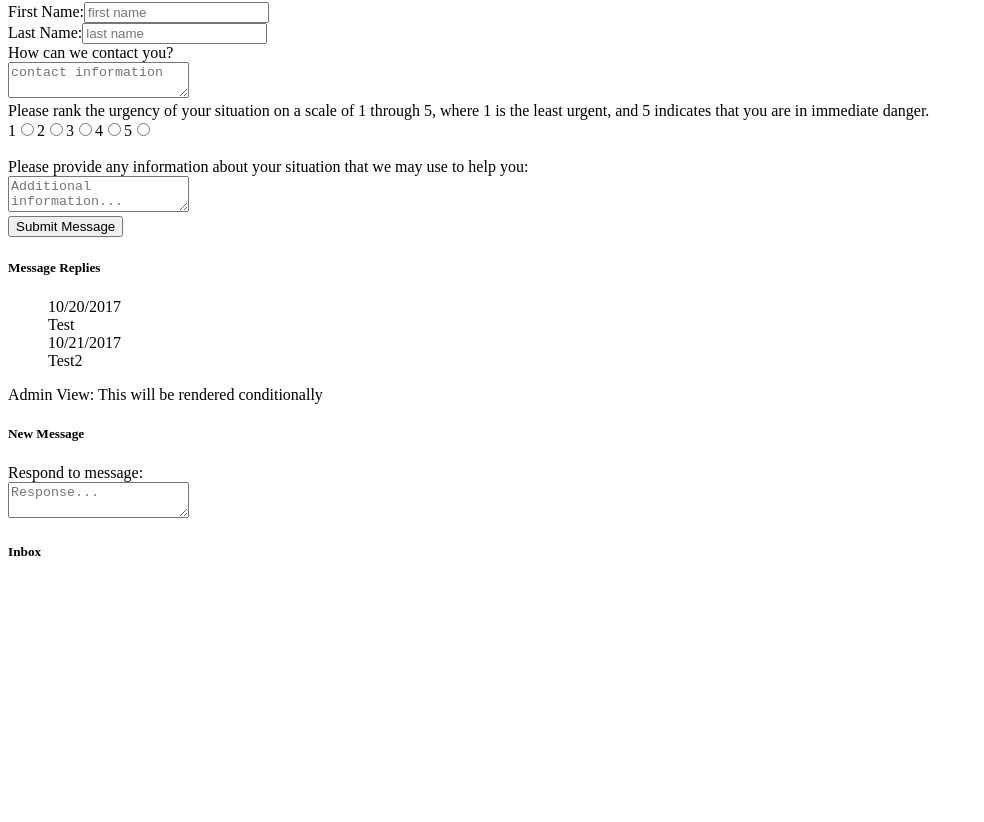
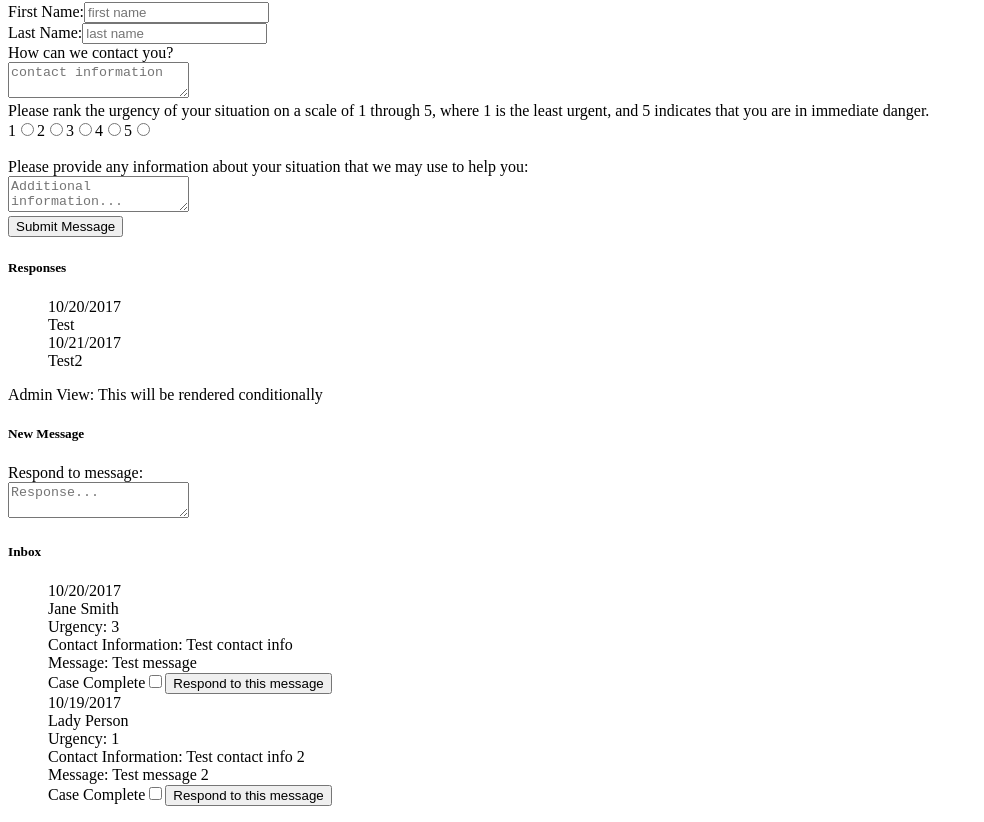
Before and after one commit to sallyyeng/Sesa.me, a React app: page / in a window 1280 px wide. Shown: the part 433-1255 px from the top of the page, without its empty margins (0-984 px from the left). Before the commit the page ends 1015 px from the top, so only its background shows below. Built offline with nearby package versions, Linux system fonts and the light colour scheme; no server answers; the HTML template or start-up script is replaced by a standard one.

Commit message:
Rename user view messages feed to responses. Build out admin messages feed

```diff
--- a/client/src/components/admin/adminView.jsx
+++ b/client/src/components/admin/adminView.jsx
@@ -1,12 +1,42 @@
 import React from 'react';
 import ReactDOM from 'react-dom';
+import Message from './message.jsx'
 
 class AdminView extends React.Component {
   constructor(props) {
     super(props);
     this.state = {
-      messageUsername: ''
+      //example data for mocking
+      messages: [
+        {
+          id: 1,
+          createdAt: '10/20/2017',
+          first_name: 'Jane',
+          last_name: 'Smith',
+          user_message: 'Test message',
+          user_contact: 'Test contact info',
+          user_urgency: '3'
+        },
+        {
+          id: 2,
+          createdAt: '10/19/2017',
+          first_name: 'Lady',
+          last_name: 'Person',
+          user_message: 'Test message 2',
+          user_contact: 'Test contact info 2',
+          user_urgency: '1'
+        }
+      ]
     }
+  }
+
+  componentDidMount() {
+    this.props.retrieveOpenMessages( (data) => {
+      this.setState({
+        //may have to change 'data' depending on format
+        messages: data
+      });
+    });
   }
 
   render() {
@@ -23,6 +53,11 @@ class AdminView extends React.Component {
 
         <div className="admin-inbox-main">
           <h5>Inbox</h5>
+          <ul>
+            {this.state.messages.map( (message, index) => {
+              return <Message key={index} message={message}/>
+            })}
+          </ul>
         </div>
 
       </div>
--- /dev/null
+++ b/client/src/components/admin/message.jsx
@@ -0,0 +1,27 @@
+import React from 'react';
+import ReactDOM from 'react-dom';
+
+class Message extends React.Component {
+  constructor(props) {
+    super(props);
+  }
+
+  //Render all open user messages in reverse chrono order
+  //Nice to have: order by urgency
+  render() {
+    return (
+      <div>
+        <div className="message-created-at">{this.props.message.createdAt}</div>
+        <div className="message-name">{this.props.message.first_name} {this.props.message.last_name}</div>
+        <div className="message-urgency">Urgency: {this.props.message.user_urgency}</div>
+        <div className="message-contact">Contact Information: {this.props.message.user_contact}</div>
+        <div className="message-body">Message: {this.props.message.user_message}</div>
+        <label className="message-complete">Case Complete<input type="checkbox"></input></label>
+        <button className="admin-response-button">Respond to this message</button>
+        <br></br>
+      </div>
+    );
+  }
+}
+
+export default Message;
--- a/client/src/components/user/formView/message.jsx
+++ b/client/src/components/user/formView/response.jsx
@@ -1,7 +1,7 @@
 import React from 'react';
 import ReactDOM from 'react-dom';
 
-class Message extends React.Component {
+class Response extends React.Component {
   constructor(props) {
     super(props);
   }
@@ -17,4 +17,4 @@ class Message extends React.Component {
   }
 }
 
-export default Message;
+export default Response;
--- a/client/src/components/user/formView/submission.jsx
+++ b/client/src/components/user/formView/submission.jsx
@@ -1,6 +1,6 @@
 import React from 'react';
 import ReactDOM from 'react-dom';
-import Message from './message.jsx';
+import Response from './response.jsx';
 
 
 class Submission extends React.Component {
@@ -120,10 +120,10 @@ class Submission extends React.Component {
         </div>
 
         <div className="user-status-main">
-          <h5>Message Replies</h5>
+          <h5>Responses</h5>
           <ul>
             {this.state.responses.map((response, index) => {
-              return <Message key={index} response={response}/>
+              return <Response key={index} response={response}/>
             })}
           </ul>
         </div>
--- a/client/src/index.jsx
+++ b/client/src/index.jsx
@@ -119,6 +119,21 @@ class App extends React.Component {
     });
   }
 
+  retrieveOpenMessages(callback) {
+    console.log(`in retrieveAllResponses`);
+    $.ajax({
+      method: 'GET',
+      url: '/submissions',
+      success: (data) => {
+        console.log(data);
+        callback(data);
+      },
+      error: (error) => {
+        console.log(error);
+      }
+    });
+  }
+
   showLogIn() {
     this.setState({
       view: 'login'
@@ -155,7 +170,7 @@ class App extends React.Component {
         <Login logInUser={this.logInUser.bind(this)}/>
         <Signup createUser={this.createUser.bind(this)}/>
         <Submission username={this.state.username} sendMessage={this.sendMessage.bind(this)} retrieveResponses={this.retrieveResponses.bind(this)}/>
-        <AdminView/>
+        <AdminView retrieveOpenMessages={this.retrieveOpenMessages.bind(this)}/>
       </div>
     )
   }
```
Also changed, not shown: 1 other file (tests, documents, lock files or other folders).
